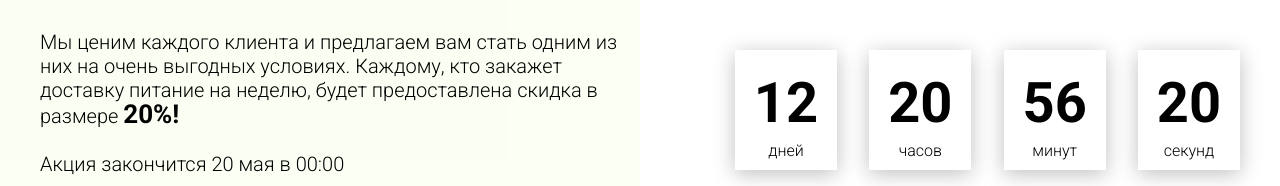
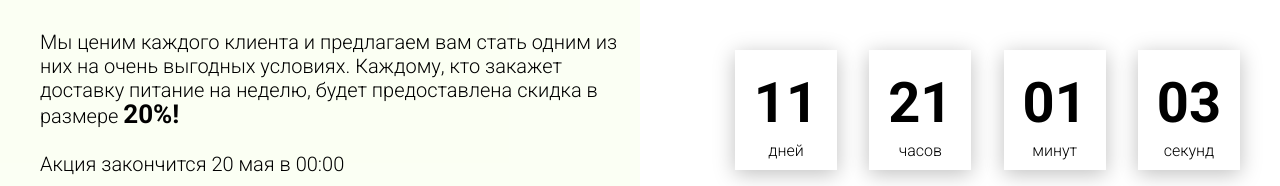
Before and after one commit to kasim87/FRESH__FOOD, a plain HTML site: page index.html in a window 1280 px wide. Shown: the part 3648-3834 px from the top of the page. Drawn offline with Linux system fonts and the light colour scheme.

Commit message:
make function deadLine

```diff
--- a/index.html
+++ b/index.html
@@ -315,19 +315,19 @@
           <div class="title">Осталось до конца акции:</div>
           <div class="timer">
             <div class="timer__block">
-              <span id="days">12</span>
+              <span id="days"></span>
               дней
             </div>
             <div class="timer__block">
-              <span id="hours">20</span>
+              <span id="hours"></span>
               часов
             </div>
             <div class="timer__block">
-              <span id="minutes">56</span>
+              <span id="minutes"></span>
               минут
             </div>
             <div class="timer__block">
-              <span id="seconds">20</span>
+              <span id="seconds"></span>
               секунд
             </div>
           </div>
--- a/js/script.js
+++ b/js/script.js
@@ -21,4 +21,58 @@ window.addEventListener("DOMContentLoaded", () => {
   );
 
   showHideTabsContent();
+
+  //Timer
+
+  const deadline = "2026-06-28";
+
+  const getTimeRemain = (endTime) => {
+    let days, hours, minutes, seconds;
+    const t = Date.parse(endTime) - Date.parse(new Date());
+
+    if (t < 0) {
+      days = 0;
+      hours = 0;
+      minutes = 0;
+      seconds = 0;
+    } else {
+      days = Math.floor(t / (1000 * 60 * 60 * 24));
+      hours = Math.floor((t / (1000 * 60 * 60)) % 24);
+      minutes = Math.floor((t / 1000 / 60) % 60);
+      seconds = Math.floor((t / 1000) % 60);
+    }
+
+    return {
+      total: t,
+      days: days,
+      hours: hours,
+      minutes: minutes,
+      seconds: seconds,
+    };
+  };
+
+  const setClock = (time) => {
+    const days = document.querySelector("#days"),
+      hours = document.querySelector("#hours"),
+      minutes = document.querySelector("#minutes"),
+      seconds = document.querySelector("#seconds");
+
+    const updateClock = () => {
+      const t = getTimeRemain(time);
+
+      days.textContent = t.days < 10 ? `0${t.days}` : t.days;
+      hours.textContent = t.hours < 10 ? `0${t.hours}` : t.hours;
+      minutes.textContent = t.minutes < 10 ? `0${t.minutes}` : t.minutes;
+      seconds.textContent = t.seconds < 10 ? `0${t.seconds}` : t.seconds;
+
+      if (t.total <= 0) {
+        clearInterval(interval);
+      }
+    };
+
+    updateClock();
+    const interval = setInterval(updateClock, 1000);
+  };
+
+  setClock(deadline);
 });
```
